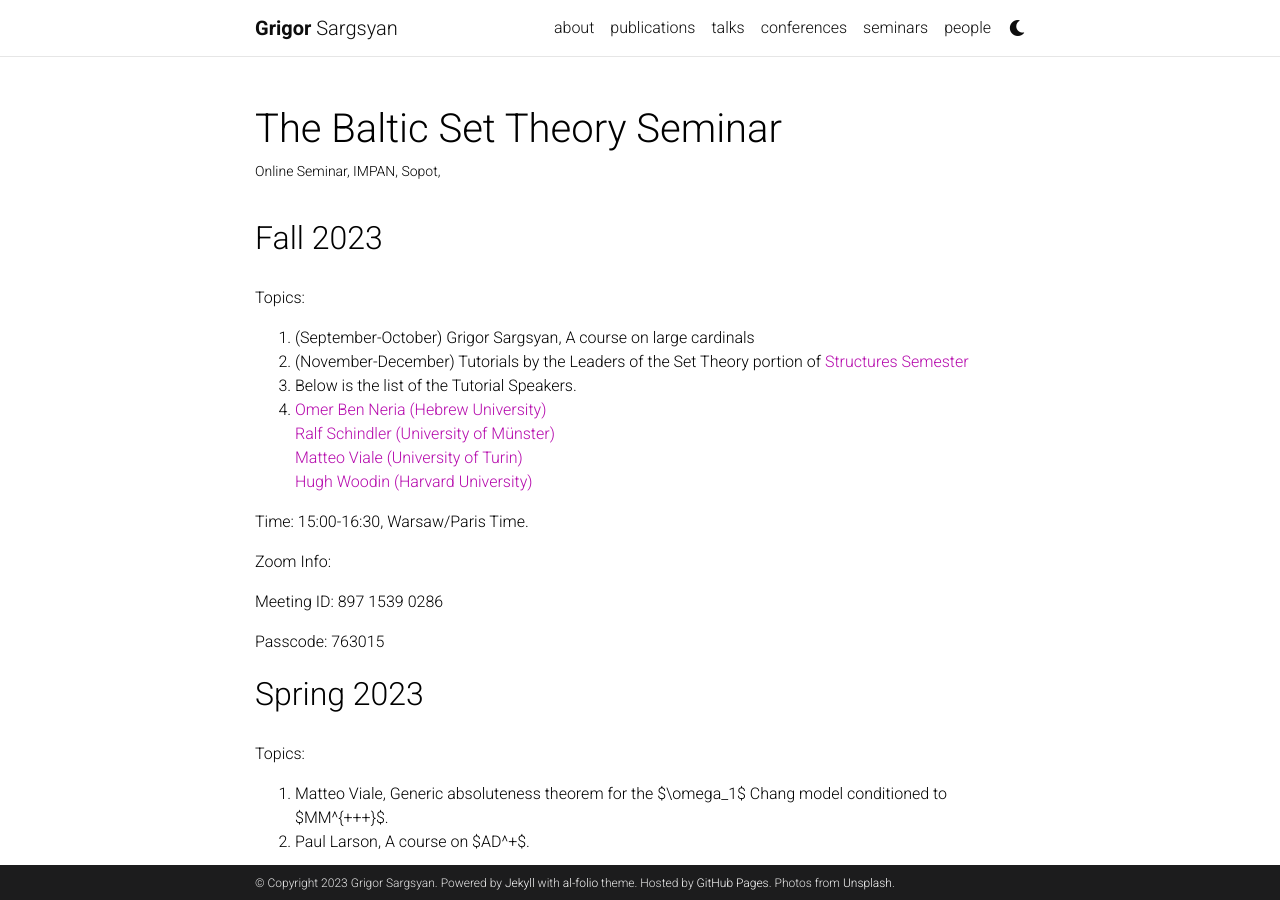
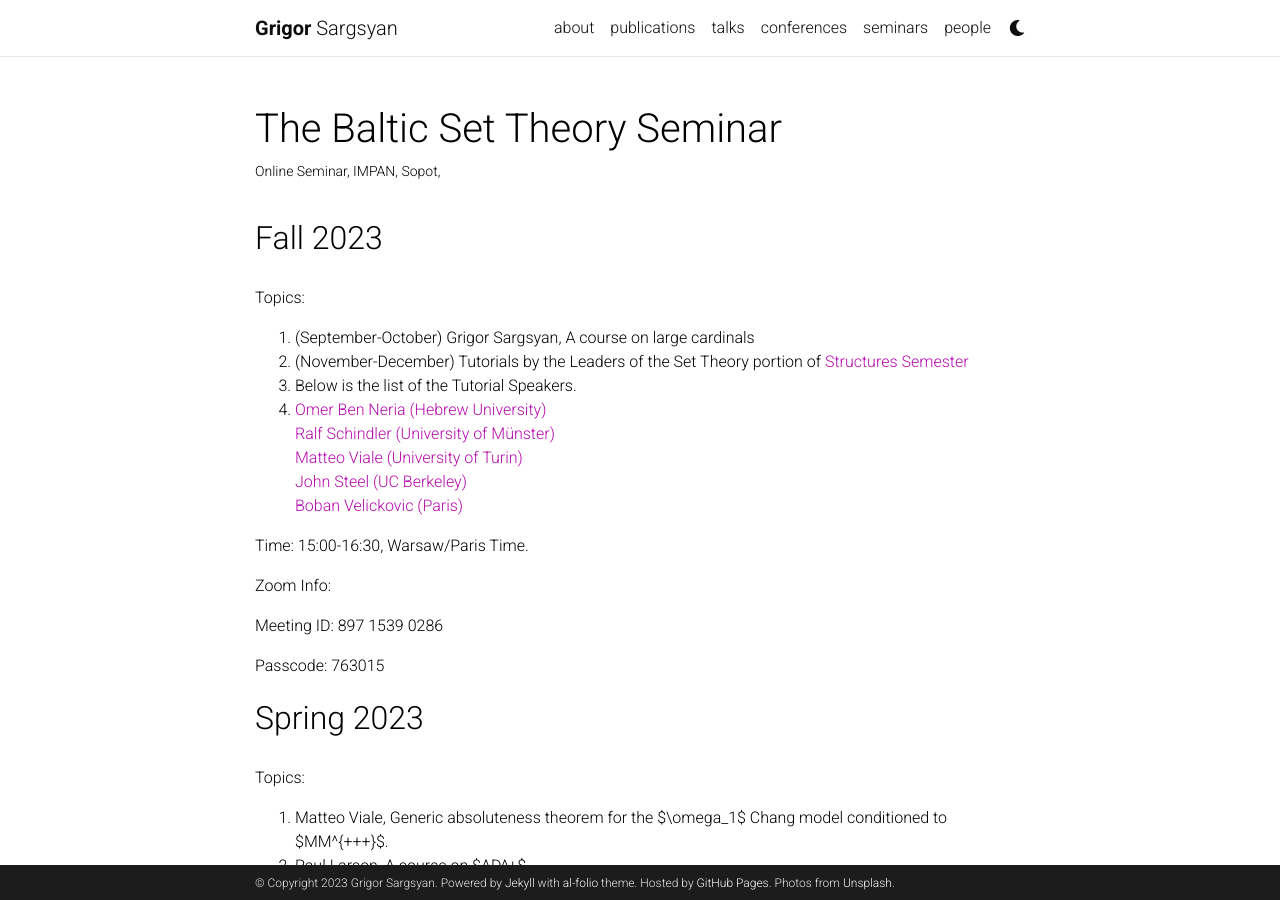
Before and after one commit to grigorsarg/grigorsarg.github.io, a Jekyll site: the page built from _seminars/BST.md, in a window 1280 px wide and 900 px high. Built offline with Jekyll 4.4.1, drawn with Linux system fonts in a browser that asks for light colours; comment, search, counter and statistics services are not loaded; a style sheet for code colours, icons or effects is not loaded.

Commit message:
Update BST.md

```diff
--- a/_seminars/BST.md
+++ b/_seminars/BST.md
@@ -14,7 +14,8 @@ Topics:
  4. <a href="https://math.huji.ac.il/~omerbn/">Omer Ben Neria (Hebrew University) </a><br>
 <a href="http://ivv5hpp.uni-muenster.de/u/rds/">Ralf Schindler (University of Münster)</a> <br>
 <a href="http://www.logicatorino.altervista.org/matteo_viale/">Matteo Viale (University of Turin)</a> <br>
-<a href="https://philosophy.fas.harvard.edu/people/w-hugh-woodin">Hugh Woodin (Harvard University) </a><br>
+<a href="https://math.berkeley.edu/~steel/">John Steel (UC Berkeley) </a><br>
+<a href="https://webusers.imj-prg.fr/~boban.velickovic/">Boban Velickovic (Paris) </a><br>
 
 Time: 15:00-16:30, Warsaw/Paris Time.
 
```
